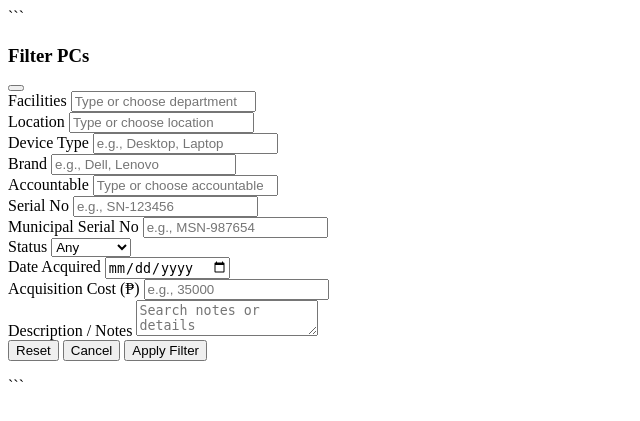
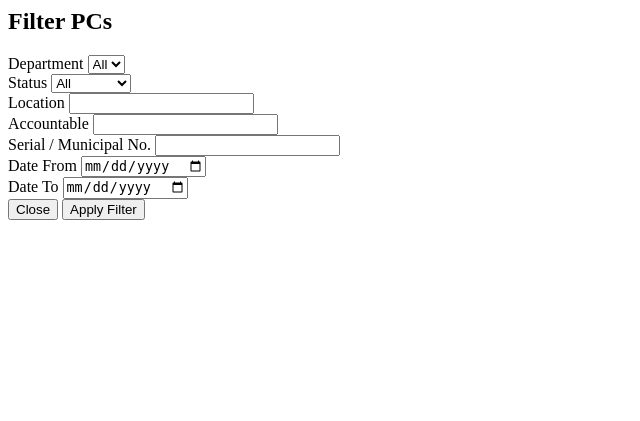
Before and after one commit to renato-sd-bautista-jr/NCMIS-NORZAGARAY-COLLEGE-IT-REQUEST-MANAGEMENT-SYSTEM, a Flask app: page /manage_inventory/pc-filter-modal in a window 1280 px wide. Shown: the top 421 px of the page, without its empty margins (0-640 px from the left). Run offline with Flask 3, Linux system fonts and the light colour scheme; parts of the project's set-up code (start-up, migrations or seed data) failed here and were passed over.

Commit message:
final filter pc

````diff
--- a/manage_inventory.py
+++ b/manage_inventory.py
@@ -72,6 +72,7 @@ def get_pc_list():
         return []
     finally:
         conn.close()
+
 
 
 def get_item_list():
--- a/templates/pcFilterModal.html
+++ b/templates/pcFilterModal.html
@@ -1,201 +1,57 @@
 <!-- PC Filter Modal -->
+<div id="pcFilterModal" class="fixed inset-0 bg-black/50 flex items-center justify-center hidden z-50">
+  <div class="bg-white w-full max-w-2xl rounded-2xl shadow-xl p-6 relative">
+    <h2 class="text-xl font-semibold mb-4 flex items-center gap-2">
+      <i data-lucide="filter"></i> Filter PCs
+    </h2>
 
-<div id="pcFilterModal" class="hidden fixed inset-0 bg-black/60 backdrop-blur-sm flex items-center justify-center z-50 transition-all duration-300">
-  <div id="pcFilterModalContent" class="bg-white p-8 rounded-2xl w-full max-w-5xl shadow-2xl overflow-y-auto max-h-[90vh] transform scale-95 transition-transform duration-300">
-
-```
-<!-- Header -->
-<div class="flex items-center justify-between mb-6 border-b pb-3">
-  <div class="flex items-center gap-3">
-    <i data-lucide="filter" class="w-6 h-6 text-blue-600"></i>
-    <h3 class="text-2xl font-semibold text-blue-600">Filter PCs</h3>
+    <form id="pcFilterForm" class="grid grid-cols-2 gap-4">
+      <div>
+        <label class="block text-sm font-medium">Department</label>
+        <select id="filter_department" name="department_id" class="w-full border rounded-lg p-2">
+          <option value="">All</option>
+        </select>
       </div>
-  <button type="button" onclick="closePcFilterModal()" class="text-gray-500 hover:text-gray-700 transition">
-    <i data-lucide="x" class="w-6 h-6"></i>
-  </button>
-</div>
-
-<!-- Filter Form -->
-<form id="pcFilterForm" class="grid grid-cols-1 md:grid-cols-2 gap-4">
-
       <div>
-  <label class="label">Facilities</label>
-  <input list="departmentOptions" name="department" placeholder="Type or choose department" class="input">
-  <datalist id="departmentOptions"></datalist>
-</div>
-
-  <div>
-  <label class="label">Location</label>
-  <input list="locationOptions" name="location" placeholder="Type or choose location" class="input">
-  <datalist id="locationOptions"></datalist>
-</div>
-
-  <div>
-    <label class="label">Device Type</label>
-    <input type="text" name="device_type" placeholder="e.g., Desktop, Laptop" class="input">
-  </div>
-
-  <div>
-    <label class="label">Brand</label>
-    <input type="text" name="brand" placeholder="e.g., Dell, Lenovo" class="input">
-  </div>
-
-  <div>
-  <label class="label">Accountable</label>
-  <input list="accountableOptions" name="accountable" placeholder="Type or choose accountable" class="input">
-  <datalist id="accountableOptions"></datalist>
-</div>
-
-  <div>
-    <label class="label">Serial No</label>
-    <input type="text" name="serial_no" placeholder="e.g., SN-123456" class="input">
-  </div>
-
-  <div>
-    <label class="label">Municipal Serial No</label>
-    <input type="text" name="municipal_serial_no" placeholder="e.g., MSN-987654" class="input">
-  </div>
-
-  <div>
-    <label class="label">Status</label>
-    <select name="status" class="input">
-      <option value="">Any</option>
+        <label class="block text-sm font-medium">Status</label>
+        <select id="filter_status" name="status" class="w-full border rounded-lg p-2">
+          <option value="">All</option>
           <option value="Available">Available</option>
-      <option value="Inactive">Inactive</option>
-      <option value="In Used">In Used</option>
+          <option value="In Use">In Use</option>
           <option value="Damaged">Damaged</option>
+          <option value="Disposed">Disposed</option>
         </select>
       </div>
 
       <div>
-    <label class="label">Date Acquired</label>
-    <input type="date" name="date_acquired" class="input">
+        <label class="block text-sm font-medium">Location</label>
+        <input type="text" id="filter_location" name="location" class="w-full border rounded-lg p-2">
+      </div>
+      <div>
+        <label class="block text-sm font-medium">Accountable</label>
+        <input type="text" id="filter_accountable" name="accountable" class="w-full border rounded-lg p-2">
       </div>
 
       <div>
-    <label class="label">Acquisition Cost (₱)</label>
-    <input type="number" name="acquisition_cost" step="0.01" placeholder="e.g., 35000" class="input">
+        <label class="block text-sm font-medium">Serial / Municipal No.</label>
+        <input type="text" id="filter_serial" name="serial_no" class="w-full border rounded-lg p-2">
       </div>
 
-  <div class="md:col-span-2">
-    <label class="label">Description / Notes</label>
-    <textarea name="note" rows="2" placeholder="Search notes or details" class="input"></textarea>
+      <div class="col-span-2 flex gap-2">
+        <div class="flex-1">
+          <label class="block text-sm font-medium">Date From</label>
+          <input type="date" id="filter_date_from" name="date_from" class="w-full border rounded-lg p-2">
         </div>
-
-  <!-- Buttons -->
-  <div class="md:col-span-2 flex justify-end gap-3 mt-8 pt-4 border-t">
-    <button type="button" onclick="resetPcFilter()" class="btn-gray">
-      <i data-lucide='rotate-ccw' class="w-4 h-4"></i> Reset
-    </button>
-    <button type="button" onclick="closePcFilterModal()" class="btn-gray">
-      <i data-lucide='x-circle' class="w-4 h-4"></i> Cancel
-    </button>
-    <button type="submit" class="btn-blue">
-      <i data-lucide='check-circle' class="w-4 h-4"></i> Apply Filter
-    </button>
-  </div>
-</form>
-```
-
+        <div class="flex-1">
+          <label class="block text-sm font-medium">Date To</label>
+          <input type="date" id="filter_date_to" name="date_to" class="w-full border rounded-lg p-2">
         </div>
       </div>
 
-<script>
-function openPcFilterModal() {
-  const modal = document.getElementById('pcFilterModal');
-  modal.classList.remove('hidden');
-  setTimeout(() => document.getElementById('pcFilterModalContent').classList.add('scale-100'), 50);
-  lucide.createIcons();
-}
-
-function closePcFilterModal() {
-  document.getElementById('pcFilterModal').classList.add('hidden');
-}
-
-function resetPcFilter() {
-  document.getElementById('pcFilterForm').reset();
-}
-
-async function loadPcFilterOptions() {
-  try {
-    const res = await fetch("/manage_inventory/get-pc-filter-options");
-    if (!res.ok) throw new Error(`HTTP ${res.status}`);
-    const data = await res.json();
-
-    populateOptions('departmentOptions', data.departments);
-    populateOptions('locationOptions', data.locations);
-    populateOptions('accountableOptions', data.accountables);
-
-  } catch (err) {
-    console.error('❌ Failed to load PC filter options:', err);
-  }
-}
-
-function populateOptions(id, values) {
-  const datalist = document.getElementById(id);
-  datalist.innerHTML = values.map(v => `<option value="${v}">`).join('');
-}
-
-document.getElementById('pcFilterForm').addEventListener('submit', async function(e) {
-  e.preventDefault();
-
-  const formData = new FormData(this);
-  const filterData = {};
-
-  // Only include non-empty fields
-  formData.forEach((value, key) => {
-    if (value && value.trim() !== "") {
-      filterData[key] = value.trim();
-    }
-  });
-
-  console.log("🧩 Applying filters:", filterData);
-
-  try {
-    const res = await fetch('/manage_inventory/filter-pcs', {
-      method: 'POST',
-      headers: { 'Content-Type': 'application/json' },
-      body: JSON.stringify(filterData)
-    });
-
-    if (!res.ok) throw new Error(`HTTP ${res.status}`);
-    const data = await res.json();
-
-    updatePcTable(data);
-    closePcFilterModal();
-
-  } catch (err) {
-    console.error("❌ Filter error:", err);
-    alert("Failed to apply filters.");
-  }
-});
-
-function updatePcTable(pcs) {
-  const tbody = document.querySelector('#pcTableBody');
-  if (!tbody) return;
-
-  tbody.innerHTML = "";
-
-  if (pcs.length === 0) {
-    tbody.innerHTML = `
-      <tr><td colspan="8" class="text-center text-gray-500 py-4">No PCs match your filters.</td></tr>
-    `;
-    return;
-  }
-
-  pcs.forEach(pc => {
-    tbody.insertAdjacentHTML('beforeend', `
-      <tr class="hover:bg-gray-100 transition">
-        <td class="px-4 py-2 border-b">${pc.pcname || ''}</td>
-        <td class="px-4 py-2 border-b">${pc.department_name || ''}</td>
-        <td class="px-4 py-2 border-b">${pc.location || ''}</td>
-        <td class="px-4 py-2 border-b">${pc.accountable || ''}</td>
-        <td class="px-4 py-2 border-b">${pc.serial_no || ''}</td>
-        <td class="px-4 py-2 border-b">${pc.municipal_serial_no || ''}</td>
-        <td class="px-4 py-2 border-b">${pc.status || ''}</td>
-      </tr>
-    `);
-  });
-}
-
-</script>
+      <div class="col-span-2 flex justify-end gap-2 mt-4">
+        <button type="button" onclick="closePcFilterModal()" class="px-4 py-2 rounded-lg bg-gray-200 hover:bg-gray-300">Close</button>
+        <button type="submit" class="px-4 py-2 rounded-lg bg-blue-600 text-white hover:bg-blue-700">Apply Filter</button>
+      </div>
+    </form>
+  </div>
+</div>
````
Also changed, not shown: manage_pc.py (+74 -0 lines), static/js/pc_filter.js (added, +94 -0 lines), templates/manage_inventory.html (+8 -0 lines), templates/pceditmodal.html (+27 -4 lines). Lines whose indentation alone changed are shown as unchanged.
